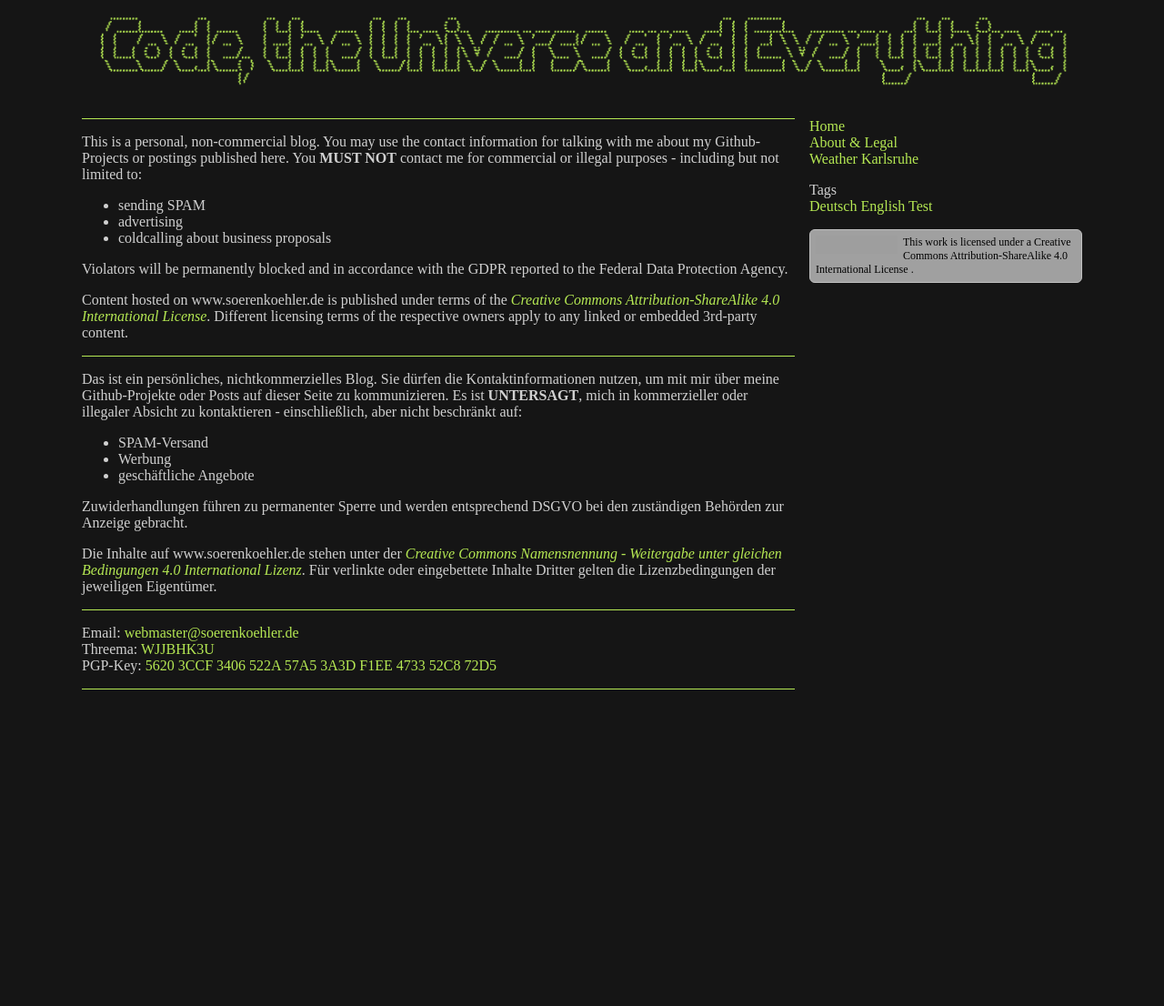
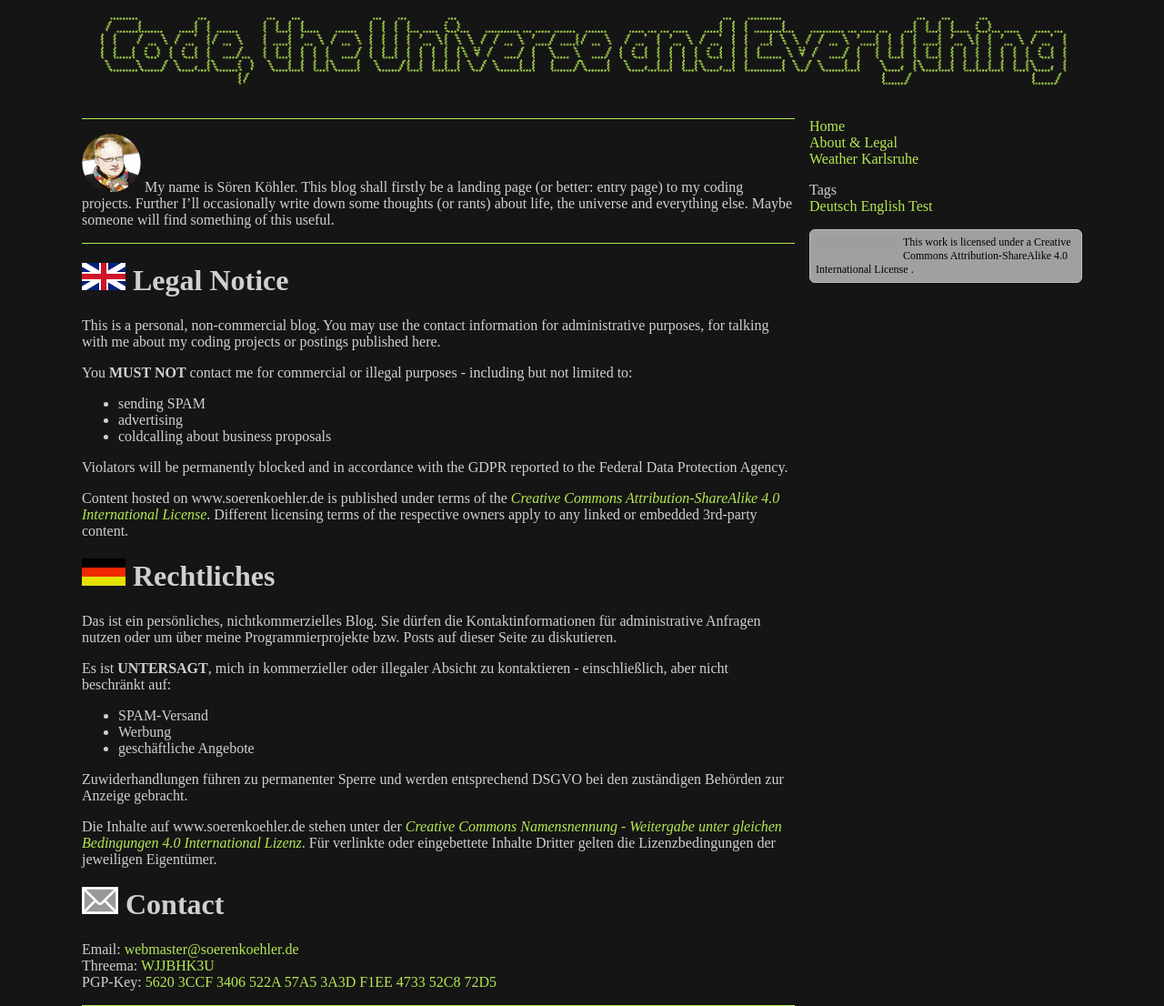
Before and after one commit to soerenkoehler/soerenkoehler.github.io, a Jekyll site: the page built from about.md, in a window 1280 px wide. Shown: the whole page at 91% size. Built offline with Jekyll 4.4.1, drawn with Linux system fonts in a browser that asks for light colours; before the commit the page ends 900 px from its top, so only the background shows below that; grey boxes are pictures that could not be loaded.

Commit message:
improved about-page

```diff
--- a/about.md
+++ b/about.md
@@ -1,16 +1,21 @@
 ---
 layout: default
 ---
+![Me](/assets/img/me.png) My name is Sören Köhler. This blog shall firstly be a landing page (or better: entry page) to my coding projects. Further I'll occasionally write down some thoughts (or rants) about life, the universe and everything else. Maybe someone will find something of this useful.
+
+----
+# ![English](/assets/img/flag-en.png) Legal Notice
 {% include_relative README.md %}
 
 {% include_relative LICENSE.md %}
 
-----
+# ![Deutsch](/assets/img/flag-de.png) Rechtliches
 {% include_relative README-de.md %}
 
 {% include_relative LICENSE-de.md %}
 
-----
+
+# ![Contact](/assets/img/letter.png) Contact
 Email: [webmaster@soerenkoehler.de](mailto:webmaster@soerenkoehler.de)
 Threema: [WJJBHK3U](threema://add?id=WJJBHK3U)
 PGP-Key: [5620 3CCF 3406 522A 57A5  3A3D F1EE 4733 52C8 72D5](pgp-key.html)
```
Also changed, not shown: README-de.md, README.md, assets/img/flag-de.png (added), assets/img/flag-en.png (added), assets/img/letter.png (added), assets/img/me.png (added).
